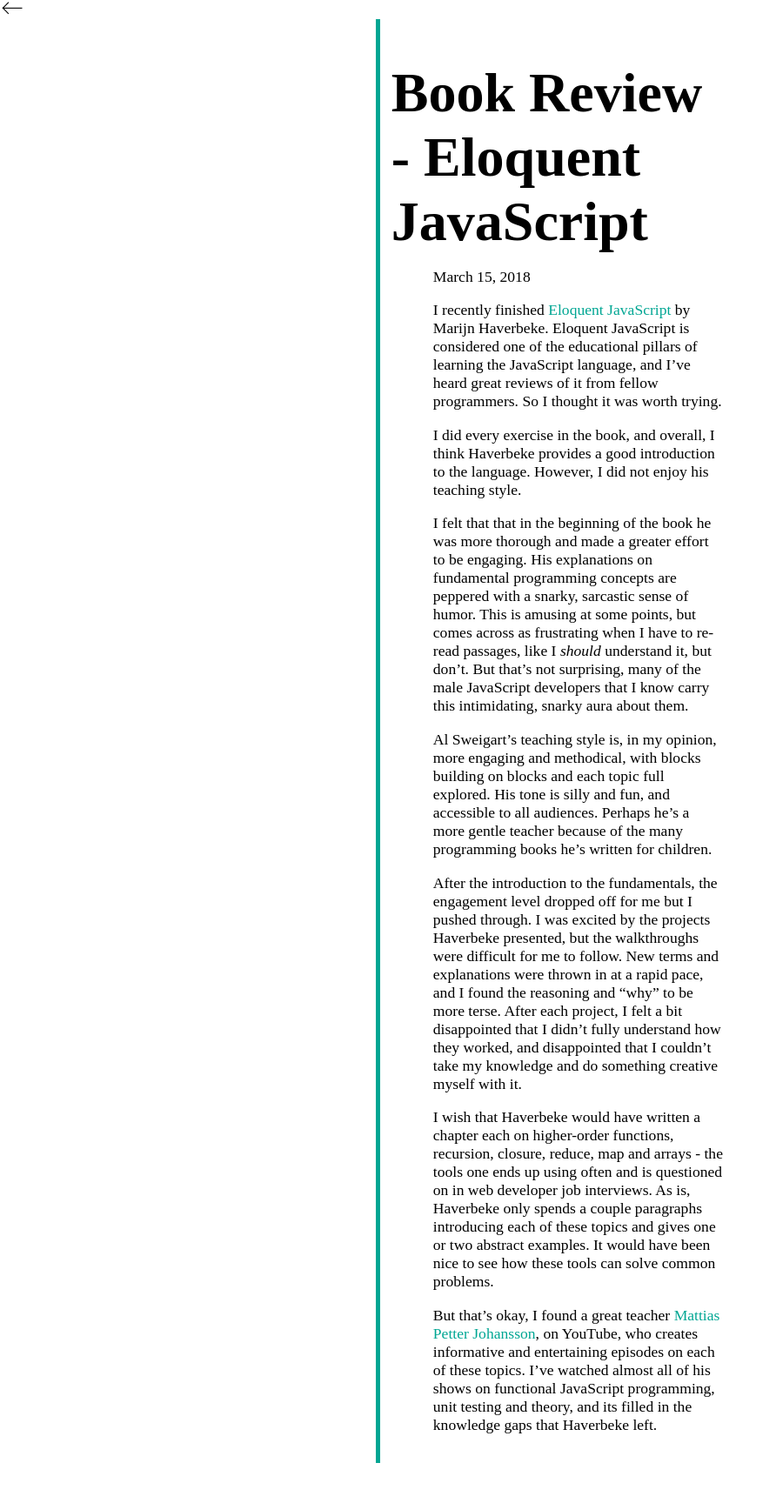
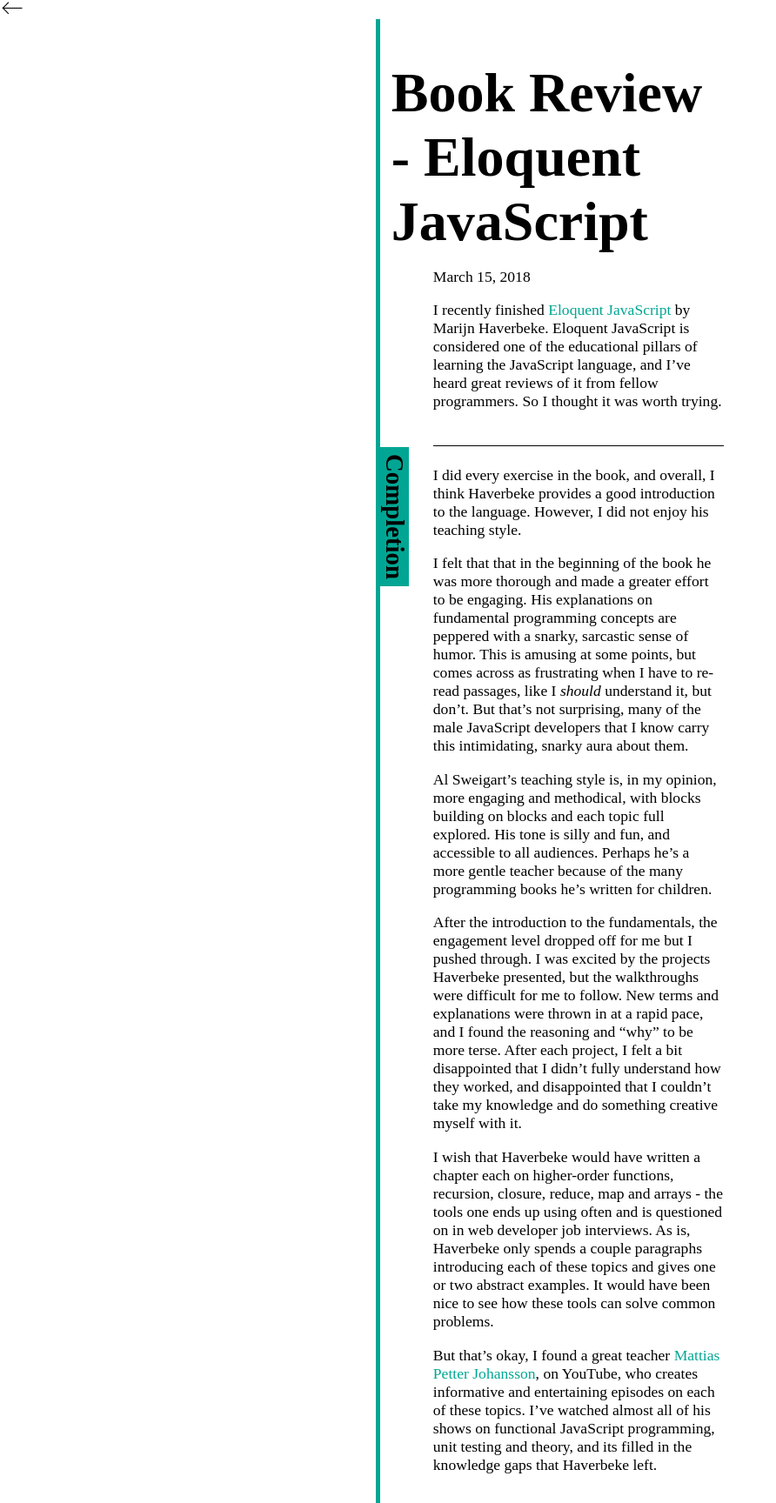
Before and after one commit to cssidy/personal-site, a Jekyll site: the page built from _posts/2018-03-16-Book-Review-Eloquent-JavaScript.md, in a window 1280 px wide. Shown: the whole page at 87% size, without its empty margins (0-892 px from the left). Built offline with Jekyll 4.4.1, drawn with Linux system fonts in a browser that asks for light colours; some web fonts are replaced; before the commit the page ends 1682 px from its top, so only the background shows below that.

Commit message:
testing h2 in kramdown

```diff
--- a/_posts/2018-03-16-Book-Review-Eloquent-JavaScript.md
+++ b/_posts/2018-03-16-Book-Review-Eloquent-JavaScript.md
@@ -6,6 +6,8 @@ title: Book Review - Eloquent JavaScript
 ---
 
 I recently finished [Eloquent JavaScript](https://eloquentjavascript.net/) by Marijn Haverbeke. Eloquent JavaScript is considered one of the educational pillars of learning the JavaScript language, and I've heard great reviews of it from fellow programmers. So I thought it was worth trying.
+
+## Completion
 
 I did every exercise in the book, and overall, I think Haverbeke provides a good introduction to the language. However, I did not enjoy his teaching style.
 
```
